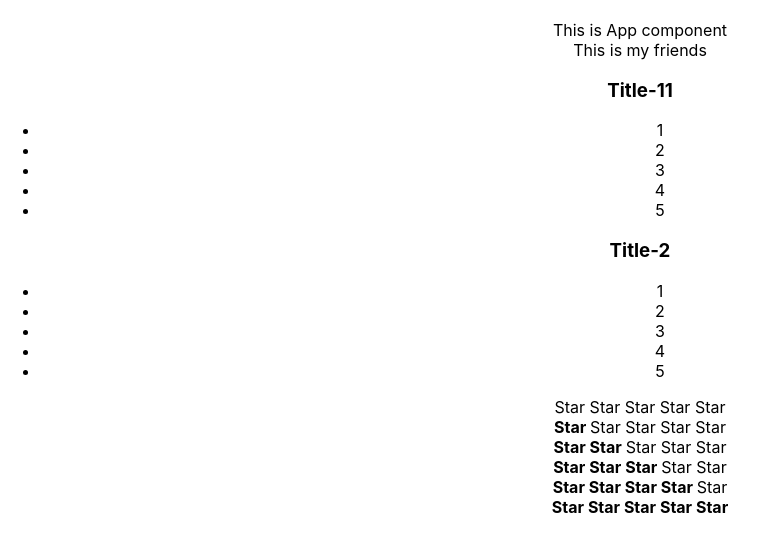
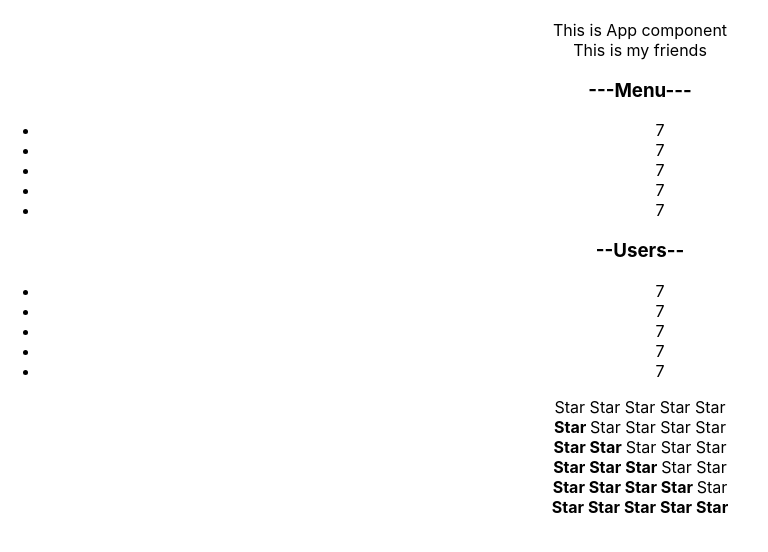
Before and after one commit to Maksimus39/React-cabzda, a React (Create React App) app: page / in a window 1280 px wide. Shown: the top 552 px of the page, without its empty margins (0-768 px from the left). Built offline with nearby package versions, Linux system fonts and the light colour scheme.

Commit message:
Добавление типизации для компонент

```diff
--- a/src/App.tsx
+++ b/src/App.tsx
@@ -13,8 +13,8 @@ function App() {
             <AppTitle title={" This is App component"}/>
             <AppTitle title={" This is my friends"}/>
 
-            <Accordion title={"Title-11"}/>
-            <Accordion title={"Title-2"}/>
+            <Accordion titleValue={"---Menu---"}/>
+            <Accordion titleValue={"--Users--"}/>
 
             <Rating value={0}/>
             <Rating value={1}/>
@@ -25,8 +25,8 @@ function App() {
         </div>
     );
 }
-
-function AppTitle(props: any) {
+type AppTitleProps = {title: string};
+function AppTitle(props: AppTitleProps) {
     //debugger
     console.log("AppTitle rendering")
     return (
--- a/src/components/accordion/Accordion.tsx
+++ b/src/components/accordion/Accordion.tsx
@@ -1,30 +1,35 @@
 import React from "react";
 
-export function Accordion(props: any) {
+type AccordionProps = { titleValue: string }
+
+export function Accordion(props: AccordionProps) {
     //debugger
     console.log("Accordion rendering")
     return (
         <div>
-            <AccordionTitle title={props.title}/>
-            <AccordionBody/>
+            <AccordionTitle title={props.titleValue}/>
+            <AccordionBody value={1 | 2 | 3 | 4 | 5}/>
         </div>
     )
 }
 
-function AccordionTitle(props: any) {
-    //debugger
+type AccordionTitleProps = { title: string }
+
+function AccordionTitle(props: AccordionTitleProps) {
+    debugger
     console.log("AccordionTitle rendering")
     return <h3>{props.title}</h3>
 }
 
-function AccordionBody() {
+type AccordionBodyProps = { value: number }
+function AccordionBody(props:AccordionBodyProps) {
 
     console.log("AccordionBody rendering")
     return <ul>
-        <li>1</li>
-        <li>2</li>
-        <li>3</li>
-        <li>4</li>
-        <li>5</li>
+        <li>{props.value}</li>
+        <li>{props.value}</li>
+        <li>{props.value}</li>
+        <li>{props.value}</li>
+        <li>{props.value}</li>
     </ul>
 }
--- a/src/components/rating/Rating.tsx
+++ b/src/components/rating/Rating.tsx
@@ -1,6 +1,8 @@
 import React from "react";
 
-export function Rating(props: any) {
+type RatingProps = { value: number };
+
+export function Rating(props: RatingProps) {
     console.log("Rating rendering")
     if (props.value === 1) {
         return (
```
